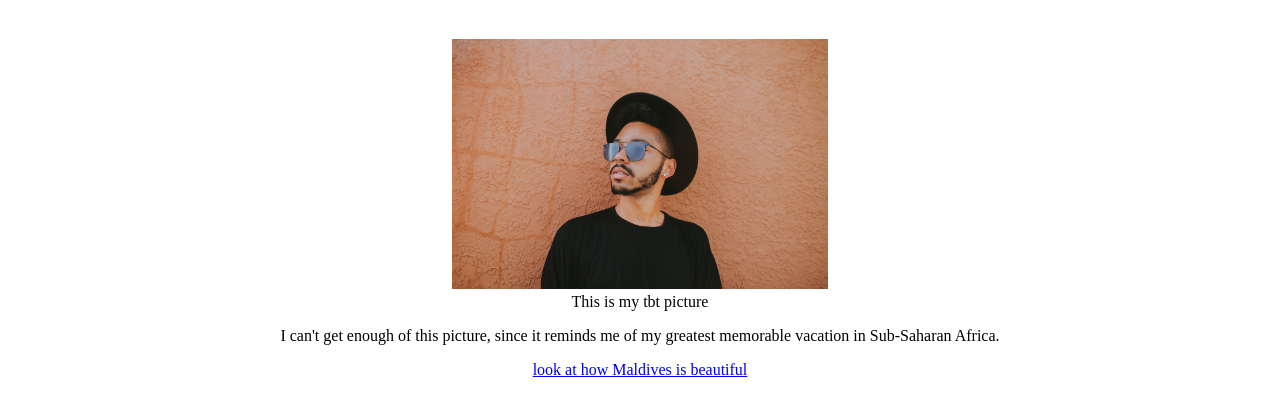
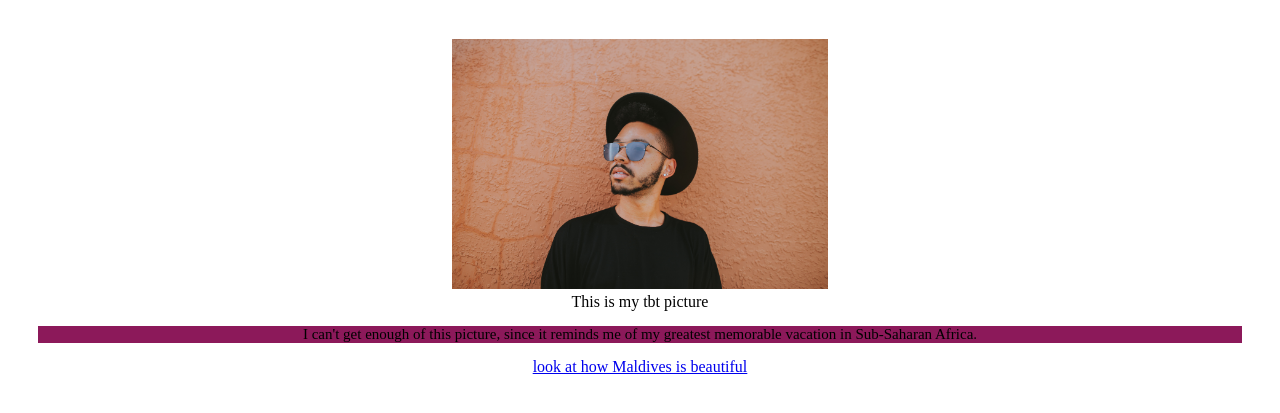
Before and after one commit to kevin-kirui/TributePage, a plain HTML site: page index.html in a window 1280 px wide. Shown: the part 79-492 px from the top of the page. Drawn offline with Linux system fonts and the light colour scheme.

Commit message:
Added style

```diff
--- a/index.html
+++ b/index.html
@@ -2,23 +2,8 @@
 <html>
   <head>
 <title>My Tribute Page</title>
-<style>
-    #img-div{
-    text-align: center;
-    margin: 40px 20px;
-    max-width: 100%;
-    height: auto;
-padding: 20px 10px 5px;
+<link rel="stylesheet" href="style.css">
 
-}
-
-#image{
-    max-width: 100%;
-    display: 250px;
-    margin: 20px;
-}
-
-</style>
   </head>
   <body>
     <main id="main">
@@ -33,7 +18,8 @@ padding: 20px 10px 5px;
         <p>I can't get enough of this picture, since it reminds me of my greatest memorable vacation in Sub-Saharan Africa. </p>
     <a id="My_tribute" href="https://www.youtube.com/watch?v=XryVWMgM8KM" target="_blank">look at how Maldives is beautiful</a>
     </div>
+    <!-- jd -->
+</main>
 
-</main>
   </body>
 </html>
--- a/style.css
+++ b/style.css
@@ -12,3 +12,9 @@ padding: 20px 10px 5px;
     display: 250px;
     margin: 20px;
 }
+p{
+    background-color: rgb(140, 25, 90);
+    font-style: inherit;
+    font-size: 15px;
+    font-display: red;
+}
```
